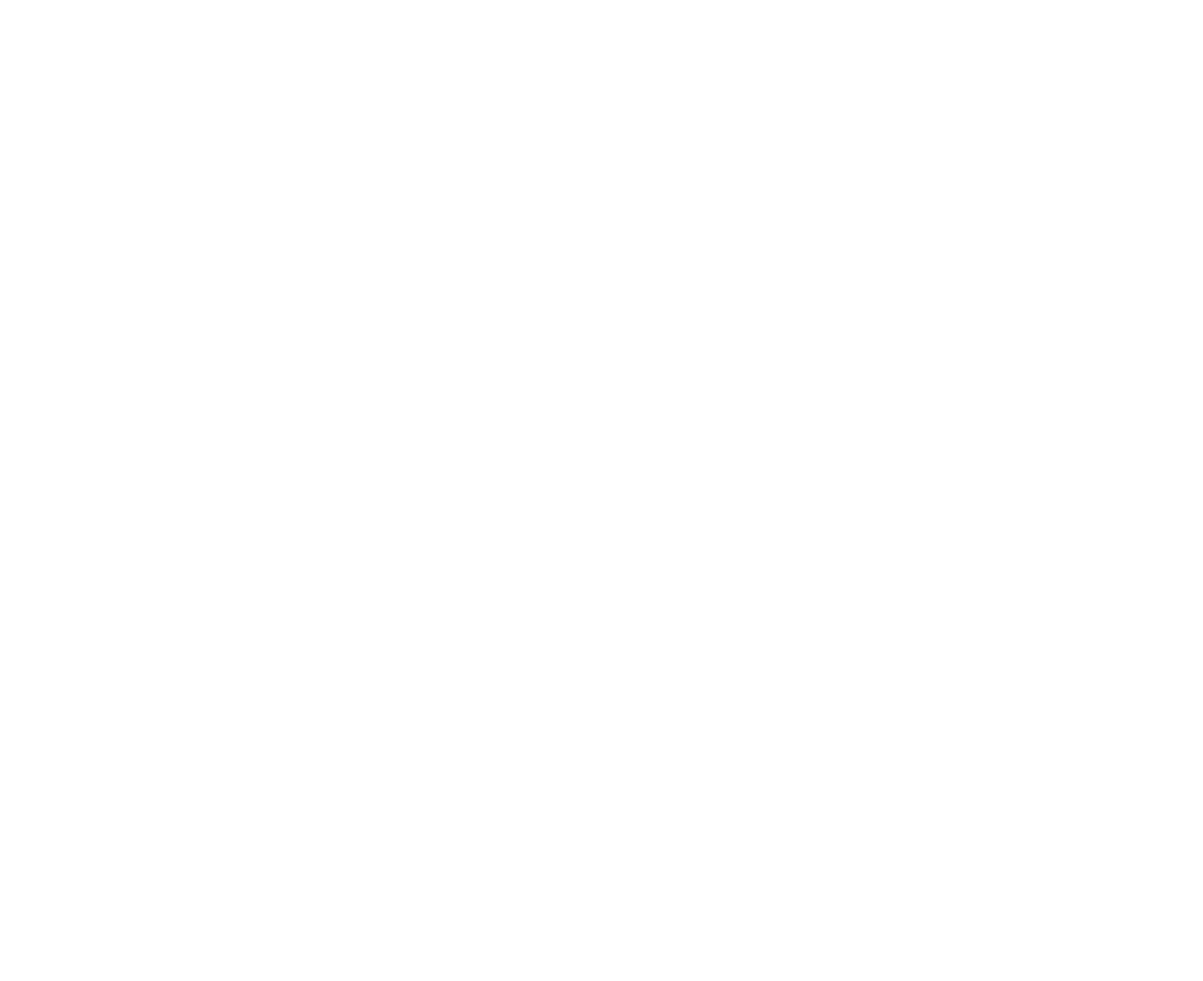
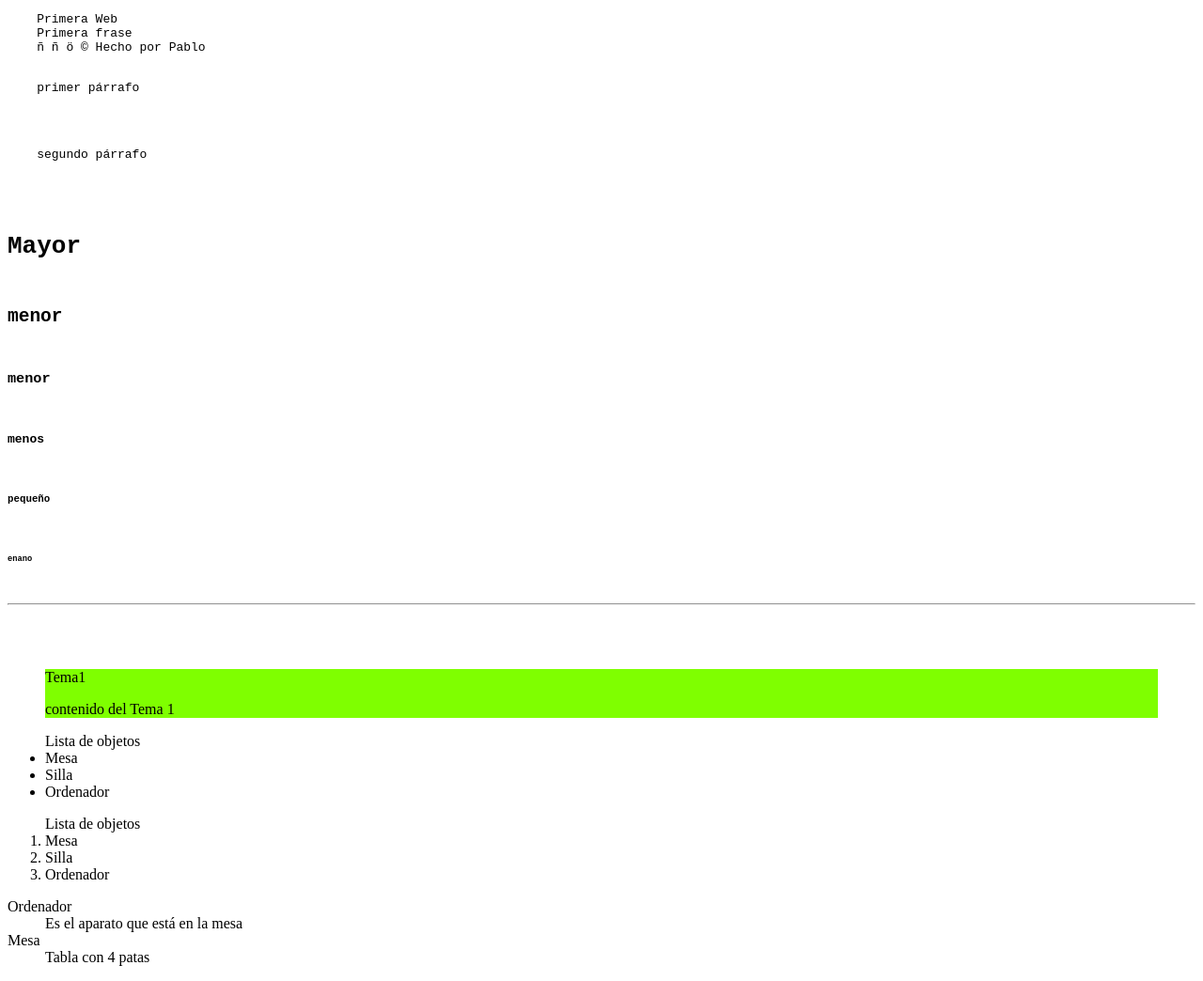
Before and after one commit to apabsuapol/PabloSP, a plain HTML site: page Código/index.html in a window 1280 px wide. Shown: the whole page at 94% size. Before the commit the page ends 800 px from the top, so only its background shows below. Drawn offline with Linux system fonts and the light colour scheme.

Commit message:
Primera Clase

```diff
--- a/Código/index.html
+++ b/Código/index.html
@@ -1,12 +1,65 @@
 <!DOCTYPE html>
-<html lang="en">
+<html lang="es">
 <head>
     <meta charset="UTF-8">
     <meta http-equiv="X-UA-Compatible" content="IE=edge">
     <meta name="viewport" content="width=device-width, initial-scale=1.0">
-    <title>Document</title>
+    <title>Mi primera Web</title>
 </head>
 <body>
+    <!--El comentario-->
+    <pre>
+    Primera Web
+    Primera frase
+    ñ &ntilde; &ouml; &#169; Hecho por Pablo
+<p>
+    primer párrafo
+</p>
+<p>
+    segundo párrafo
+</p>
 
+<!--Encabezado - Headings-->
+<h1>Mayor</h1>
+<h2>menor</h2>
+<h3>menor</h3>
+<h4>menos</h4>
+<h5>pequeño</h5>
+<h6>enano</h6>
+<hr/>
+
+    </pre>
+
+
+<blockquote style="background-color: chartreuse;">
+    <span style="color:black;text-decoration: blue;">Tema1</span>
+    <p>
+        contenido del Tema 1
+    </p>
+</blockquote>
+
+
+
+<!-- List-->
+<ul style="list-style-type:;">
+    Lista de objetos
+    <li>Mesa</li>
+    <li> Silla</li>
+    <li>Ordenador</li>
+</ul>
+
+<ol>
+    Lista de objetos
+    <li>Mesa</li>
+    <li> Silla</li>
+    <li>Ordenador</li>
+</ol>
+
+<dl>
+    <dt>Ordenador</dt>
+    <dd>Es el aparato que está en la mesa</dd>
+    <dt>Mesa</dt>
+    <dd>Tabla con 4 patas</dd>
+</dl>
 </body>
 </html>
```
